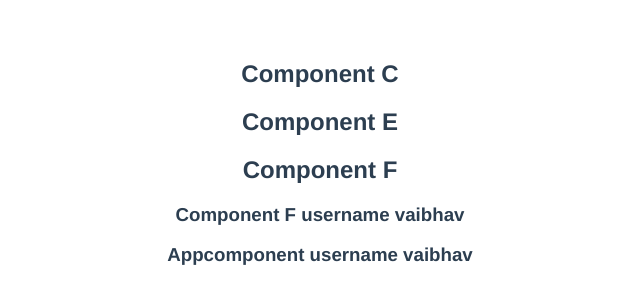
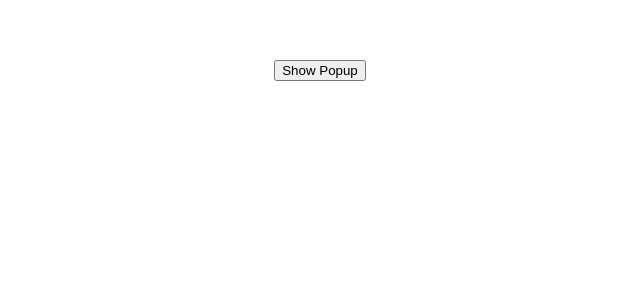
Before and after one commit to vaibhav21git/Vue.js-learning, a Vue app: page / in a window 1280 px wide. Shown: the top 304 px of the page, without its empty margins (320-960 px from the left). Built offline with nearby package versions, Linux system fonts and the light colour scheme.

Commit message:
sending the data from parent to child component via emit event

```diff
--- a/src/App.vue
+++ b/src/App.vue
@@ -1,23 +1,31 @@
 <template>
   <div>
-    <ComponentC />
-    <h3>Appcomponent username {{ name }}</h3>
+    <button @click="showPopup = true">Show Popup</button>
+    <PopUp v-show="showPopup" @close="closepopup" />
   </div>
 </template>
 
 <script>
-import ComponentC from "./components/ComponentC.vue";
+import PopUp from "./components/PopUp.vue";
 
 export default {
   name: "App",
   components: {
-    ComponentC,
+    PopUp,
   },
 
   data() {
     return {
       name: "vaibhav",
+      showPopup: false,
     };
+  },
+
+  methods: {
+    closepopup(name) {
+      this.showPopup = false;
+      console.log("name", name);
+    },
   },
 
   provide: {
--- /dev/null
+++ b/src/components/PopUp.vue
@@ -0,0 +1,15 @@
+<template>
+  <div>
+    <h2>This is a Popup</h2>
+    <button @click="$emit('close', 'vaibhav')">Close Popup</button>
+  </div>
+</template>
+
+<script>
+export default {
+  name: "PopUp",
+  emits: ["close"],
+};
+</script>
+
+<style lang="scss" scoped></style>
```
